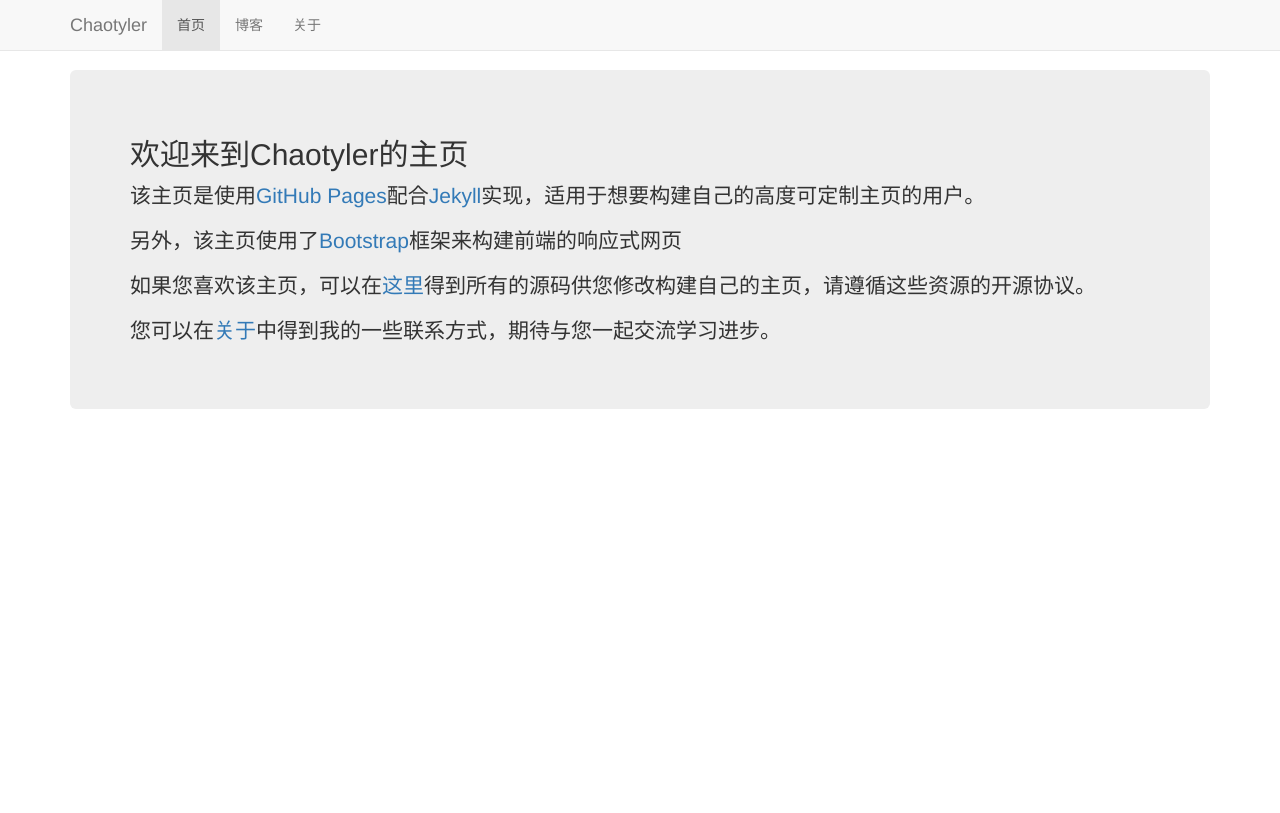
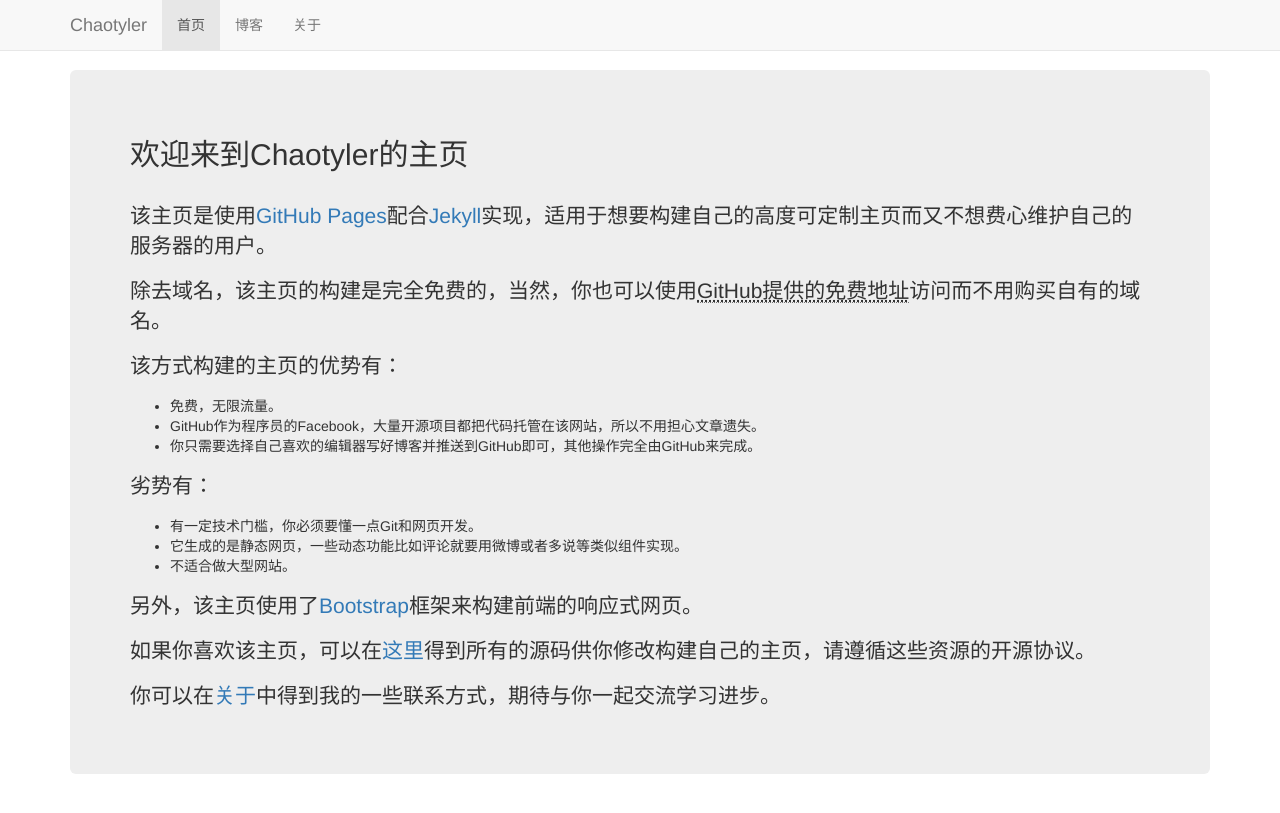
Before and after one commit to chaotyler/chaotyler.github.io, a Jekyll site: the page index.html, which Jekyll copies as it is, in a window 1280 px wide. Shown: the top 813 px of the page. Built offline with Jekyll 4.4.1, drawn with Linux system fonts in a browser that asks for light colours; nearby versions of some CDN libraries; Markdown is read by kramdown in place of the engine named in the settings.

Commit message:
More info

```diff
--- a/about.html
+++ b/about.html
@@ -78,6 +78,7 @@
     <!-- Main component for a primary marketing message or call to action -->
     <div class="jumbotron">
         <h2>关于</h2>
+        <br/>
         <p>
             E-MAIL：<a href="mailto:chaotyler@gmail.com">chaotyler@gmail.com</a>
         </p>
--- a/blog.html
+++ b/blog.html
@@ -78,6 +81,7 @@
     <!-- Main component for a primary marketing message or call to action -->
     <div class="jumbotron">
         <h2>博客列表</h2>
+        <br/>
         {% for post in site.posts %}
             <li><span>{{ post.date | date_to_string }}</span> &raquo; <a href="{{ post.url }}">{{ post.title }}</a></li>
         {% endfor %}
--- a/index.html
+++ b/index.html
@@ -79,10 +79,28 @@
     <!-- Main component for a primary marketing message or call to action -->
     <div class="jumbotron">
         <h2>欢迎来到Chaotyler的主页</h2>
-        <p>该主页是使用<a href="https://help.github.com/categories/github-pages-basics" target="_blank">GitHub Pages</a>配合<a href="http://jekyllrb.com" target="_blank">Jekyll</a>实现，适用于想要构建自己的高度可定制主页的用户。</p>
-        <p>另外，该主页使用了<a href="http://getbootstrap.com" target="_blank">Bootstrap</a>框架来构建前端的响应式网页</p>
-        <p>如果您喜欢该主页，可以在<a href="https://github.com/Tyler-Liu/tyler-liu.github.io"  target="_blank">这里</a>得到所有的源码供您修改构建自己的主页，请遵循这些资源的开源协议。</p>
-        <p>您可以在<a href="about.html">关于</a>中得到我的一些联系方式，期待与您一起交流学习进步。</p>
+        <br/>
+        <p>该主页是使用<a href="https://help.github.com/categories/github-pages-basics" target="_blank">GitHub Pages</a>配合<a href="http://jekyllrb.com" target="_blank">Jekyll</a>实现，适用于想要构建自己的高度可定制主页而又不想费心维护自己的服务器的用户。</p>
+        <p>除去域名，该主页的构建是完全免费的，当然，你也可以使用<abbr title="如该主页即可使用tyler-liu.github.io访问">GitHub提供的免费地址</abbr>访问而不用购买自有的域名。</p>
+        <p>
+            该方式构建的主页的优势有：<br/>
+            <ul>
+                <li>免费，无限流量。</li>
+                <li>GitHub作为程序员的Facebook，大量开源项目都把代码托管在该网站，所以不用担心文章遗失。</li>
+                <li>你只需要选择自己喜欢的编辑器写好博客并推送到GitHub即可，其他操作完全由GitHub来完成。</li>
+            </ul>
+        </p>
+        <p>
+            劣势有：<br/>
+            <ul>
+                <li>有一定技术门槛，你必须要懂一点Git和网页开发。</li>
+                <li>它生成的是静态网页，一些动态功能比如评论就要用微博或者多说等类似组件实现。</li>
+                <li>不适合做大型网站。</li>
+            </ul>
+        </p>
+        <p>另外，该主页使用了<a href="http://getbootstrap.com" target="_blank">Bootstrap</a>框架来构建前端的响应式网页。</p>
+        <p>如果你喜欢该主页，可以在<a href="https://github.com/Tyler-Liu/tyler-liu.github.io"  target="_blank">这里</a>得到所有的源码供你修改构建自己的主页，请遵循这些资源的开源协议。</p>
+        <p>你可以在<a href="about.html">关于</a>中得到我的一些联系方式，期待与你一起交流学习进步。</p>
     </div>
 </div> <!-- /container -->
 
```
Also changed, not shown: other parts of blog.html (+4 -1 lines).
